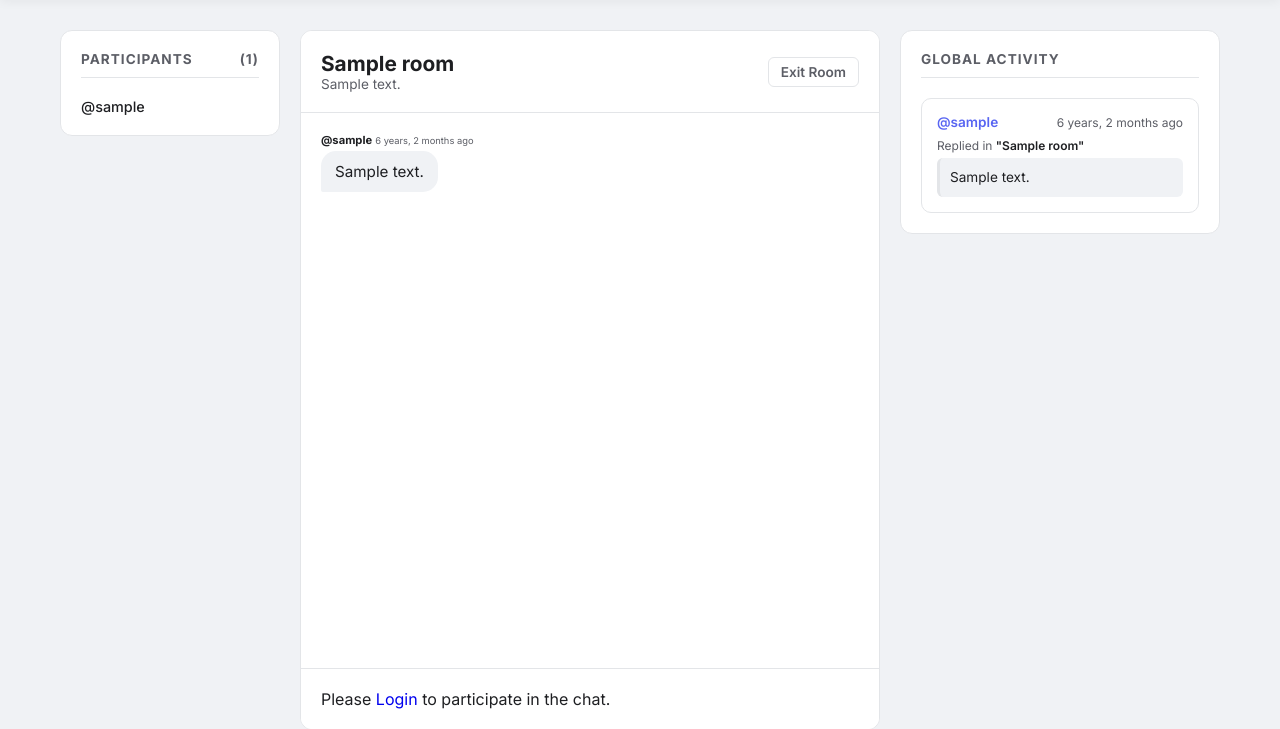
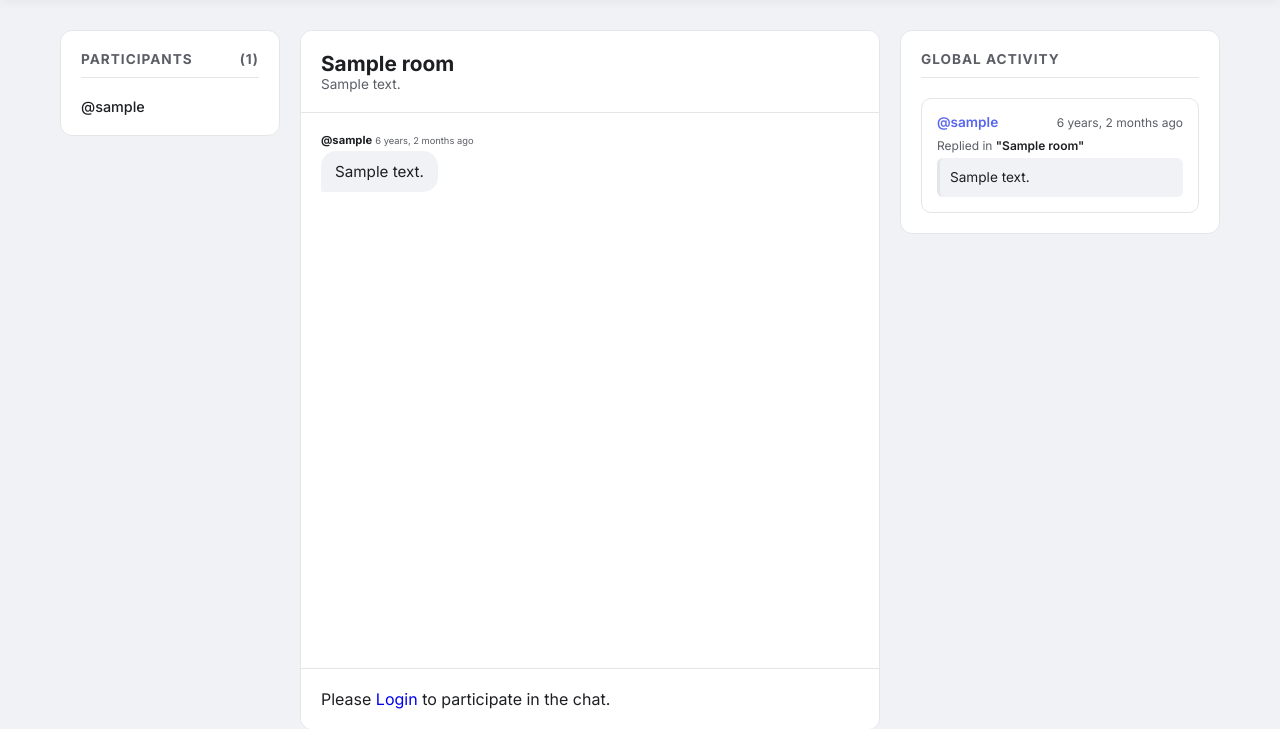
Before and after one commit to Suyash-Batra/Chathub, a Django app: page /room/1/ in a window 1280 px wide. Shown: the part 65-794 px from the top of the page. Run offline with Django 5.2, Linux system fonts and the light colour scheme; tables that the repository leaves empty hold one stand-in row (values such as "Sample post").

Commit message:
minor changes

```diff
--- a/base/templates/base/room.html
+++ b/base/templates/base/room.html
@@ -19,7 +19,6 @@
                 <h1>{{ room.name }}</h1>
                 <p class="text-muted">{{ room.description|default:"No description provided." }}</p>
             </div>
-            <a href="{{request.META.HTTP_REFERER}}" class="btn-back">Exit Room</a>
         </header>
 
         <div class="messages-window">
--- a/base/urls.py
+++ b/base/urls.py
@@ -15,4 +15,5 @@ urlpatterns = [
     path('profile/<str:pk>/', views.userProfile, name="user-profile"),
     path('update-user/', views.updateUser, name="update-user"),
     path('add-topic/', views.addTopic, name="add-topic"),
+    # path('delete-topic/<str:pk>/', views.deleteTopic, name="delete-topic"),
 ]
--- a/base/views.py
+++ b/base/views.py
@@ -26,7 +26,7 @@ def home(request):
     rooms = Room.objects.filter(Q(topic__name__icontains = q) | Q(name__icontains=q) | Q(description__icontains = q))
     topic = Topic.objects.all()
     roomCount = rooms.count()
-    room_messages = Message.objects.filter(Q(room__topic__name__icontains=q))
+    room_messages = Message.objects.filter(Q(room__topic__name__icontains=q)).order_by('-created')
     context = {'rooms': rooms, 'topics': topic, 'roomcount': roomCount, 'room_messages': room_messages}
     return render(request, 'base/home.html', context)
 def room(request, pk):
@@ -134,3 +134,10 @@ def addTopic(request):
             return redirect('home')
     context = {'form' : form}
     return render(request, 'base/room_form.html', context)
+# @login_required(login_url = 'login')
+# def deleteTopic(request, pk):
+#     topic = Topic.objects.get(id = pk)
+#     if request.method == 'POST':
+#         room.delete()
+#         return redirect('home')
+#     return render(request, 'base/delete.html', {'obj': topic})
```
